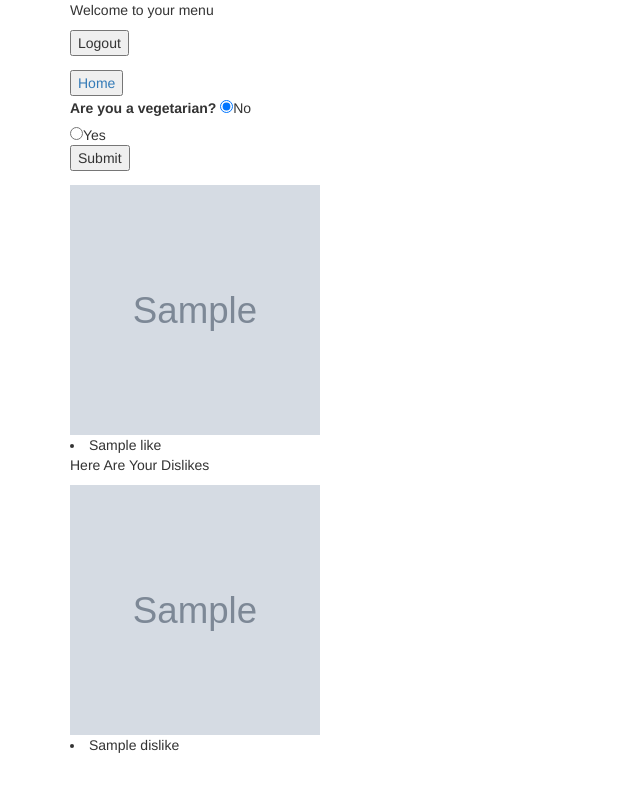
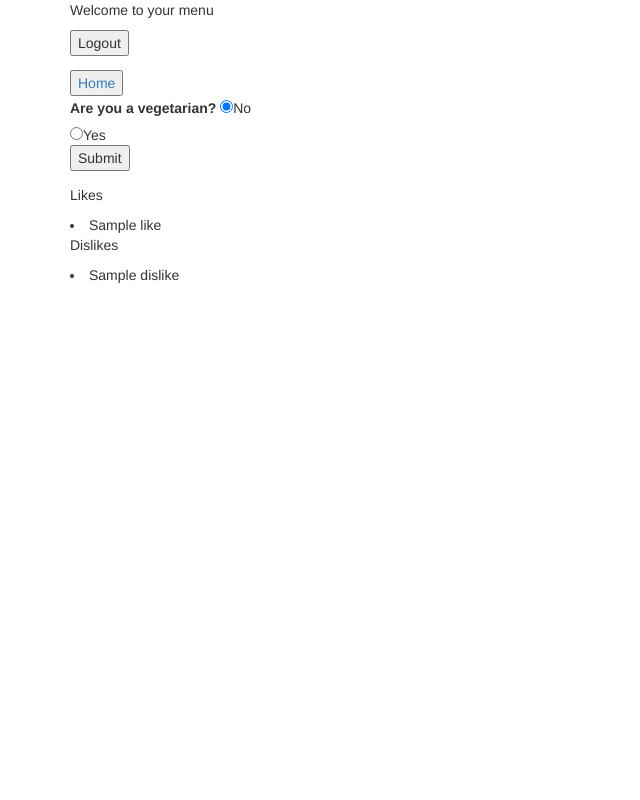
Before and after one commit to kbulloch/Epifoodus, a PHP site: template views/user.twig in a window 1280 px wide. Shown: the whole page, without its empty margins (0-640 px from the left). Run offline with PHP 8.4, Linux system fonts and the light colour scheme; the template is opened without the code that fills it: most values are stand-ins (such as "Sample title", 1, 10 or a date in 2020); grey boxes marked "Sample" are stand-in pictures; some libraries are stand-ins or nearby versions.

Commit message:
Change sql, display likes and dislikes

```diff
--- a/app/app.php
+++ b/app/app.php
@@ -281,9 +281,8 @@
             return $app['twig']->render('main.twig',array(
                 'user' => $user,
                 'user_id' => $_SESSION['user_id'],
-                'is_vegie' => $_SESSION['is_vegie'],
-                'likes'=>$user->getLikes(),
-                'dislikes'=>$user->getDisLikes()));
+                'is_vegie' => $_SESSION['is_vegie']
+            ));
 
         }
     });
--- a/src/User.php
+++ b/src/User.php
@@ -109,8 +109,10 @@ class User
 	}
 	function addAnswer($user_id, $res_id, $answer)
 	{
-		$GLOBALS['DB']->exec(" INSERT INTO likes (answer,user_id,
-restaurant_id)  VALUES ($answer,{$this->getId()},$res_id)");
+		$users_likes = $GLOBALS['DB']->query("SELECT * FROM likes WHERE user_id == $user_id AND restaurant_id = $res_id")
+		if (!$users_likes) {
+			$GLOBALS['DB']->exec("INSERT INTO likes (answer, user_id, restaurant_id)  VALUES ($answer, {$this->getId()}, $res_id)");
+		}
 	}
 
 	function updateVegie($is_vegie)
--- a/views/user.twig
+++ b/views/user.twig
@@ -28,24 +28,25 @@
         </form>
         {% endif %}
 
-{% if is_admin == 1 %}
-<a href="/restaurant_form"><button type="submit">Add Restaurant</button></a>
-<a href="/restaurants"><button type="submit">View All Restaurants</button></a>
+        {% if is_admin == 1 %}
+        <a href="/restaurant_form"><button type="submit">Add Restaurant</button></a>
+        <a href="/restaurants"><button type="submit">View All Restaurants</button></a>
 
-{% endif %}
+        {% endif %}
 
+        {% if likes is not empty %}
+            <p>Likes</p>
+            {% for like in likes %}
+                 <li>{{ like.getName }}</li>
+            {% endfor %}
+        {% endif %}
 
-{% for like in likes %}
-<img src="{{ like.getImg }}" alt="{{ like.getImg }}" height="250px" width="250px"/>
- <li>{{ like.getName }}</li>
+        {% if dislikes is not empty %}
+            <p>Dislikes</p>
+            {% for dislike in dislikes %}
+                 <li>{{ dislike.getName }}</li>
+            {% endfor %}
+        {% endif %}
 
-{% endfor %}
-<p>Here Are Your Dislikes</p>
-
-{% for dislike in dislikes %}
-<img src="{{ dislike.getImg }}" alt="{{ dislike.getImg }}" height="250px" width="250px"/>
- <li>{{ dislike.getName }}</li>
-
-{% endfor %}
     </body>
 </html>
```
Also changed, not shown: 2.sql (renamed from epifoodus DB COPY!!!.sql).
